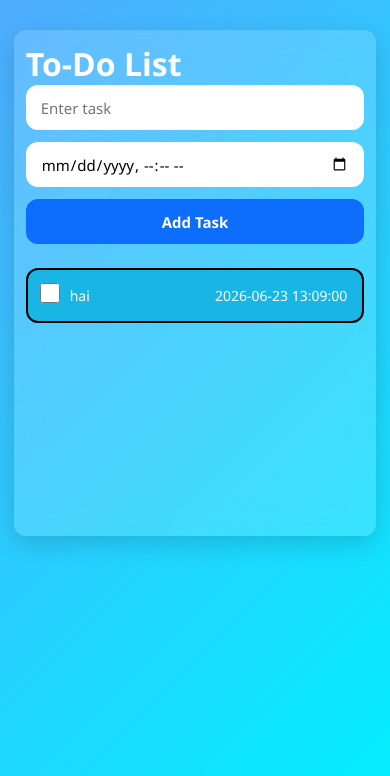
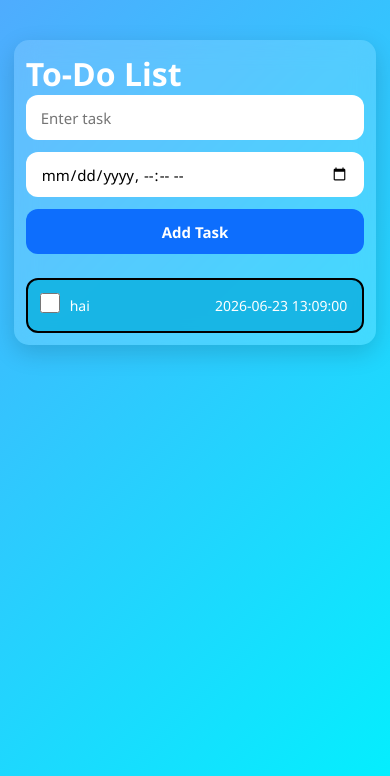
Before and after one commit to Vishal-B0/todo-list, a Flask app: page / in a window 390 px wide. Shown: the top 776 px of the page. Run offline with Flask 3, Linux system fonts and the light colour scheme; data comes from the database, SQL or seed files in the repository.

Commit message:
update media queries

```diff
--- a/static/STYLE.css
+++ b/static/STYLE.css
@@ -145,21 +145,19 @@ input[type="checkbox"] {
     .main {
         width: 95%;
         height: auto;
-        min-height: 250px;
+        min-height: 180px;
         max-height: none;
+        padding: 15px;
         margin: 20px auto;
-        padding: 15px;
-        border-radius: 15px;
     }
 }
 @media screen and (max-width: 499px) {
     .main {
         width: 98%;
-        height: 60vh;
-        min-height: 220px;
+        min-height: 180px;
+        height: auto;
+        max-height: none;
         padding: 12px;
-        margin: 10px auto;
-        border-radius: 12px;
     }
 }
 @media screen and (min-width: 1025px) {
```
